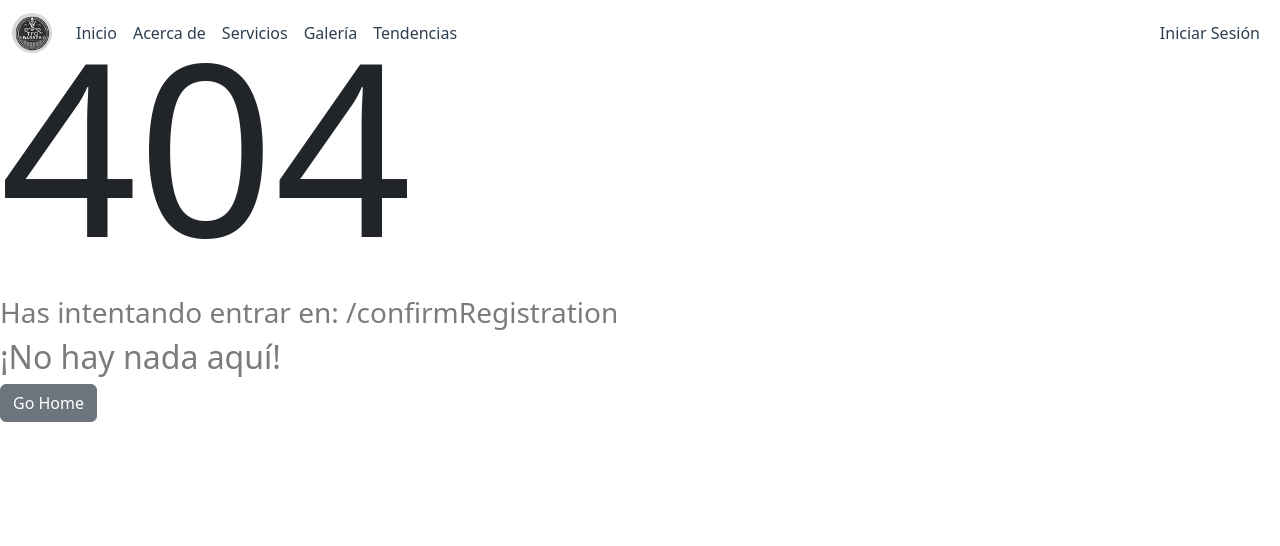
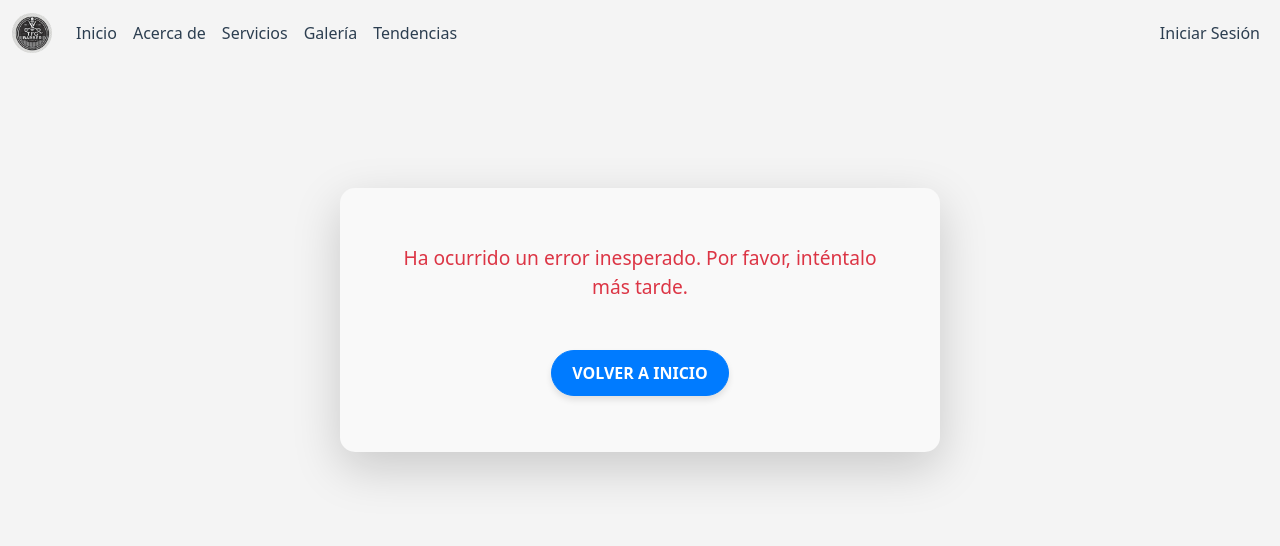
Before and after one commit to xoanmc/tfg-barber-manager, a Vue app in the folder cliente/: page /confirmRegistration in a window 1280 px wide. Before the commit this address had no page. Shown: the top 546 px of the page. Built offline with nearby package versions, Linux system fonts and the light colour scheme.

Commit message:
Mejora estética de pantalla de mensaje de confirmación de registro en la aplicación.

```diff
--- a/cliente/public/index.html
+++ b/cliente/public/index.html
@@ -18,6 +18,9 @@
     </noscript>
     <div id="app"></div>
     <!-- built files will be auto injected -->
+
+    <!-- PayPal SDK -->
+    <script src="https://www.paypal.com/sdk/js?client-id=AYE9er1SRtXIHG0uQuNo283ZOPnMcqQxV8naKXw6hM68BcXVNUH6TsGGE5K6dacUO9mzf25Nze1k9umi&currency=EUR&disable-funding=card,credit"></script>
 </body>
 
 </html>
--- a/cliente/src/components/Cita/ReserveForm.vue
+++ b/cliente/src/components/Cita/ReserveForm.vue
@@ -2,6 +2,7 @@
   <div class="reserva-container">
     <h2 class="reserva-titulo">Reserva tu Cita</h2>
 
+    <!-- seleccionar barbero -->
     <div class="form-group">
       <label for="barbero" class="form-label">Selecciona Barbero:</label>
       <select v-model="cita.barberoId" id="barbero" class="form-select" @change="actualizarHorariosDisponibles">
@@ -12,6 +13,7 @@
       </select>
     </div>
 
+    <!-- seleccionar servicio -->
     <div class="form-group">
       <label for="servicio" class="form-label">Selecciona Servicio:</label>
       <select v-model="cita.servicioId" id="servicio" class="form-select">
@@ -21,16 +23,21 @@
       </select>
     </div>
 
+    <!-- seleccionar horario -->
     <div class="datepicker-container">
       <label for="fecha" class="form-label">Selecciona Fecha y Hora:</label>
       <flat-pickr ref="flatpickrInstance" v-model="cita.fechaHora" :config="flatpickrConfig" class="datepicker" />
     </div>
 
+    <!-- botón de reservar -->
     <div>
       <button @click="reservarCita" :disabled="!cita.fechaHora || !cita.servicioId">
         Reservar
       </button>
     </div>
+
+    <!-- botón de PayPal -->
+    <div id="paypal-button-container" style="margin-top: 20px;"></div>
   </div>
 </template>
 
@@ -73,7 +80,9 @@ export default {
   },
   mounted() {
     this.cargarBarberos();
-    this.cargarServicios();
+    this.cargarServicios().then(() => {
+      this.initPayPalButton();
+    });
     this.actualizarHorariosDisponibles(); // Cargar todos los horarios al inicio
   },
   methods: {
@@ -214,6 +223,42 @@ export default {
         alert("Hubo un error al reservar la cita");
       }
     },
+    initPayPalButton() {
+      if (!window.paypal) {
+        console.error("PayPal SDK no está cargado.");
+        return;
+      }
+      window.paypal.Buttons({
+        createOrder: (data, actions) => {
+          // Crear el pedido de PayPal con los detalles del servicio
+          const selectedService = this.servicios.find(s => s.id === this.cita.servicioId);
+          const amount = selectedService ? selectedService.precio : 0;
+
+          return actions.order.create({
+            purchase_units: [
+              {
+                description: "Pago de Reserva",
+                amount: {
+                  value: amount.toFixed(2),
+                  currency_code: "EUR",
+                },
+              },
+            ],
+          });
+        },
+        onApprove: async (data, actions) => {
+          const order = await actions.order.capture();
+          console.log("Pago realizado con éxito:", order);
+
+          alert("¡Pago completado! Tu cita ha sido reservada.");
+          await this.reservarCita();
+        },
+        onError: (err) => {
+          console.error("Error en PayPal:", err);
+          alert("Hubo un problema con el pago.");
+        },
+      }).render("#paypal-button-container");
+    }
   },
 };
 </script>
--- /dev/null
+++ b/cliente/src/components/ConfirmRegistration.vue
@@ -0,0 +1,98 @@
+<template>
+    <div class="confirmation-container">
+      <div class="card shadow-lg p-4" style="border-radius: 15px; background-color: #f9f9f9;">
+        <div class="card-body text-center">
+          <h1 v-if="message" class="success">{{ message }}</h1>
+          <p v-if="error" class="error">{{ error }}</p>
+          <router-link to="/home" class="btn btn-primary mt-4">Volver a Inicio</router-link>
+        </div>
+      </div>
+    </div>
+  </template>
+
+  <script>
+  export default {
+    name: "ConfirmRegistration",
+    data() {
+      return {
+        message: "",
+        error: "",
+      };
+    },
+    created() {
+      const query = this.$route.query;
+
+      if (query.success === "true") {
+        // Mensaje de éxito
+        this.message = "Registro confirmado exitosamente. Ahora puedes iniciar sesión.";
+      } else {
+        // Mensaje de error basado en el código de error
+        this.error = this.getErrorMessage(query.error);
+      }
+    },
+    methods: {
+      getErrorMessage(errorCode) {
+        switch (errorCode) {
+          case "invalid_token":
+            return "El enlace de confirmación es inválido o ha expirado.";
+          case "user_not_found":
+            return "Usuario no encontrado. Por favor, verifica tu token.";
+          default:
+            return "Ha ocurrido un error inesperado. Por favor, inténtalo más tarde.";
+        }
+      },
+    },
+  };
+  </script>
+
+  <style scoped>
+  .confirmation-container {
+    display: flex;
+    justify-content: center;
+    align-items: center;
+    min-height: 80vh;
+    background-color: #f4f4f4;
+    padding: 20px;
+  }
+
+  .card {
+    max-width: 600px;
+    width: 100%;
+    border: none;
+    border-radius: 15px;
+  }
+
+  .card-body {
+    padding: 2rem;
+  }
+
+  .success {
+    color: #28a745;
+    font-size: 2rem;
+    font-weight: bold;
+    margin-bottom: 1.5rem;
+    text-shadow: 1px 1px 2px rgba(0, 0, 0, 0.2);
+  }
+
+  .error {
+    color: #dc3545;
+    font-size: 1.2rem;
+    margin-bottom: 1.5rem;
+  }
+
+  .btn-primary {
+    background-color: #007bff;
+    border-color: #007bff;
+    padding: 10px 20px;
+    font-size: 1rem;
+    font-weight: bold;
+    border-radius: 30px;
+    text-transform: uppercase;
+    box-shadow: 0 4px 6px rgba(0, 0, 0, 0.1);
+  }
+
+  .btn-primary:hover {
+    background-color: #0056b3;
+    border-color: #004085;
+  }
+  </style>
--- a/cliente/src/repositories/AccountRepository.js
+++ b/cliente/src/repositories/AccountRepository.js
@@ -19,5 +19,5 @@ export default {
 
     async updateAccount(profile) {
         return (await HTTP.put("/users/me", profile)).data;
-    }
+    },
 };
--- a/cliente/src/router/index.js
+++ b/cliente/src/router/index.js
@@ -14,6 +14,7 @@ import ResetPassword from "@/components/ResetPassword.vue";
 import ClienteRegisterForm from "@/components/Cliente/ClienteRegisterForm.vue";
 import ClienteList from "@/components/Cliente/ClienteList.vue";
 import EmailConfirmation from "@/components/EmailConfirmation.vue";
+import ConfirmRegistration from "@/components/ConfirmRegistration.vue";
 
 import PerfilCliente from "@/components/Cliente/ClientePerfil.vue";
 
@@ -67,6 +68,12 @@ const routes = [{
         path: "/emailConfirmation",
         name: "EmailConfirmation",
         component:EmailConfirmation,
+        meta: { public: true },
+    },
+    {
+        path: "/confirmRegistration",
+        name: "ConfirmRegistration",
+        component: ConfirmRegistration,
         meta: { public: true },
     },
 
```
Also changed, not shown: 7 other files (tests, documents, lock files or other folders).
